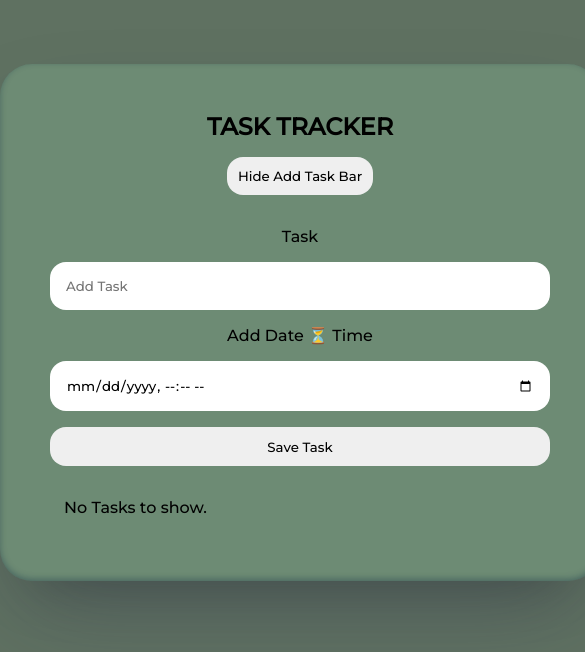
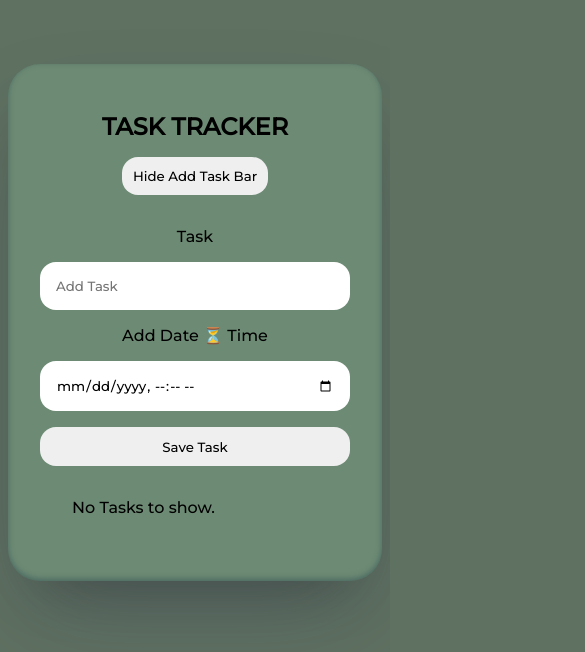
Before and after one commit to fatihcaliss/task-tracker, a React (Create React App) app: page / in a window 390 px wide. Shown: the top 652 px of the page, 585 px wide, since content can reach past the window. Built offline with nearby package versions, Linux system fonts and the light colour scheme; the HTML template or start-up script is replaced by a standard one.

Commit message:
responsive updated

```diff
--- a/src/index.css
+++ b/src/index.css
@@ -83,3 +83,12 @@ button:hover {
   max-width: 85%;
   word-wrap: break-word;
 }
+
+@media (max-width:576px){
+  #root{
+    width: 374px;
+  }
+  .inputs{
+    width: 100%;
+  }
+}
```
